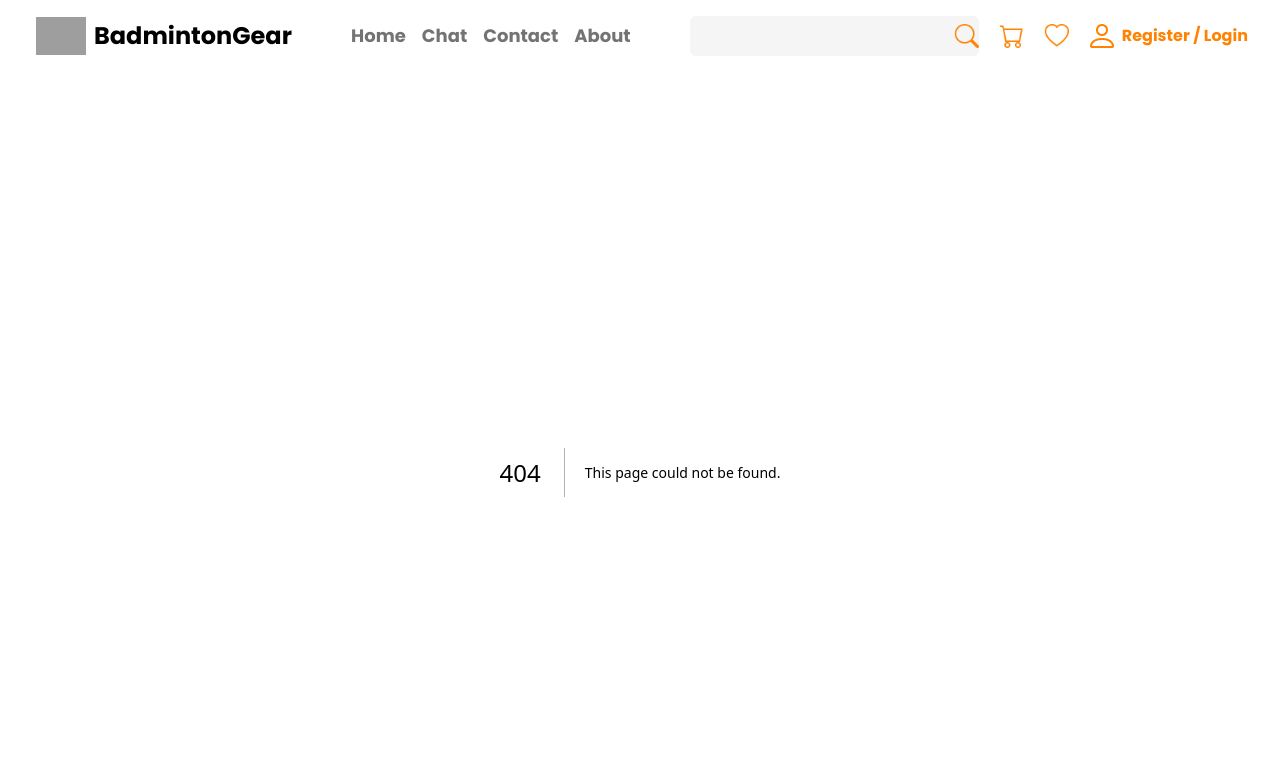
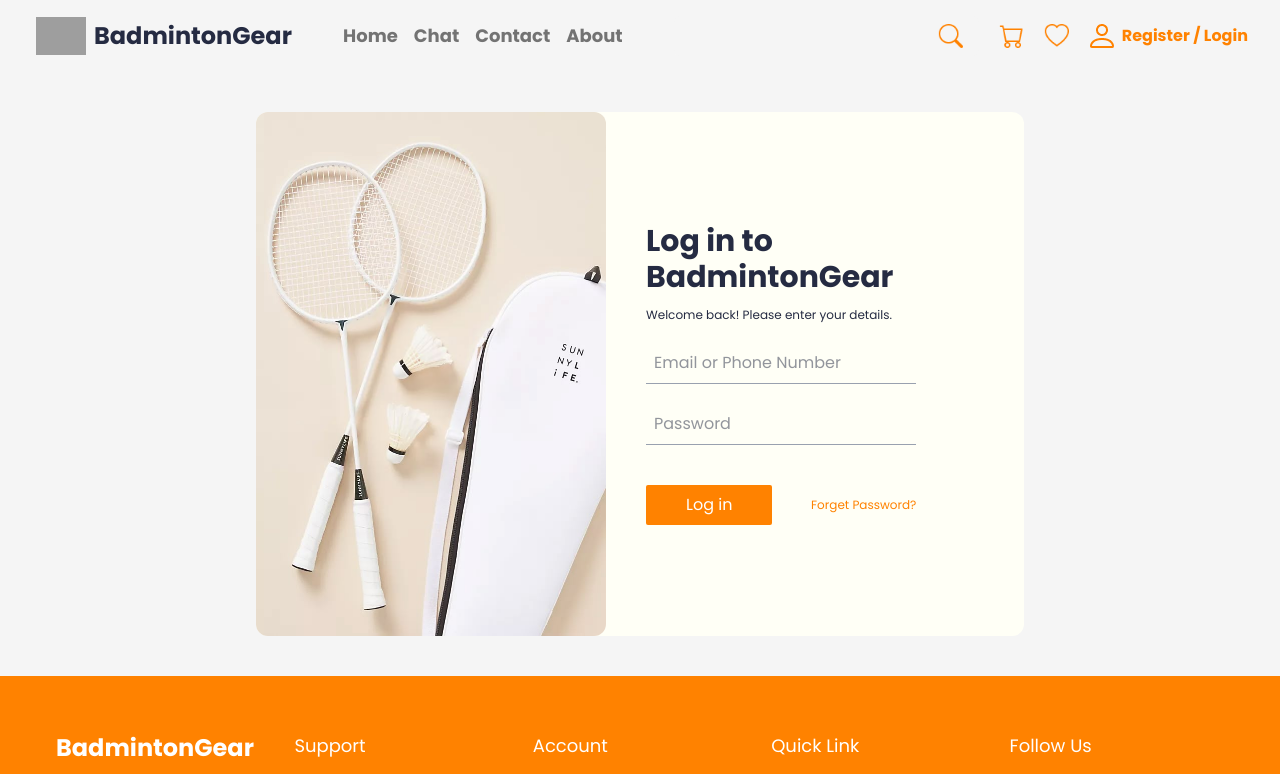
Before and after one commit to ITechIOI/SE113-BadmintonGear-Testing, a Next.js app: page /login in a window 1280 px wide. Before the commit this address had no page. Shown: the top 774 px of the page. Built offline with nearby package versions, Linux system fonts and the light colour scheme; grey boxes are pictures that could not be loaded.

Commit message:
Submit Login pages

```diff
--- /dev/null
+++ b/src/app/login/page.js
@@ -0,0 +1,21 @@
+import Image from "next/image";
+
+export default function Login() {
+    return (
+        <div className="flex items-center mt-10 m-auto h-auto w-3/5 bg-[#FFFFF6] rounded-xl">
+            <Image src="/images/loginimage.jpg" alt="image" width={350} height={400} className="rounded-xl" />
+            <div className="flex justify-center ml-10 mr-10 w-fit gap-5 ">
+                <form id="login-form" className="w-fit">
+                    <h1 className="font-montserrat font-bold text-3xl w-fit">Log in to BadmintonGear</h1>
+                    <p className="font-montserrat text-xs mt-3 w-fit">Welcome back! Please enter your details.</p>
+                    <input id="email" type="text" placeholder="Email or Phone Number" className="w-4/5 p-2 mt-5 mr-5 border-b border-gray-400 focus:border-[#FF8200] outline-none" required />
+                    <input id="password" type="password" placeholder="Password" className="w-4/5 p-2 mt-5 mr-5 border-b border-gray-400 focus:border-[#FF8200] outline-none" required />
+                    <div className="flex items-center mt-10 w-4/5 relative">
+                        <button type="submit" className="pl-10 pr-10 pt-2 pb-2 rounded-xs bg-[#FF8200] text-white font-montserrat">Log in</button>
+                        <a className="absolute right-0 text-[#ff8200] text-xs">Forget Password?</a>
+                    </div>
+                </form>
+            </div>
+        </div>
+    )
+}
--- a/src/app/page.js
+++ b/src/app/page.js
@@ -1,5 +1,5 @@
-import Home from "../pages/Home";
-
 export default function Page() {
-  return <Home/>
+  return (
+    <div>Home</div>
+  )
 }
--- /dev/null
+++ b/src/app/register/page.js
@@ -0,0 +1,5 @@
+export default function Register() {
+    return (
+        <div>Register</div>
+    )
+}
--- a/src/components/Header.js
+++ b/src/components/Header.js
@@ -54,7 +54,7 @@ const Header = () => {
                                 }`}
                         />
 
-                        <button onClick={visibleSearchBar} className="flex items-center justify-center cursor-pointer">
+                        <button onClick={visibleSearchBar} className="flex items-center justify-center cursor-pointer pr-4">
                             <Image src="/icons/searchic.png" alt="search" height={25} width={25} />
                         </button>
                     </div>
--- a/src/pages/Home.js
+++ /dev/null
@@ -1,5 +0,0 @@
-export default function Home() {
-    return (
-        <div>Home</div>
-    )
-}
--- a/src/pages/Login.js
+++ /dev/null
@@ -1,6 +0,0 @@
-
-export default function Login() {
-    return (
-        <div>login</div>
-    );
-}
```
Also changed, not shown: public/images/loginimage.jpg (renamed from public/images/loginimage1.jpg).
